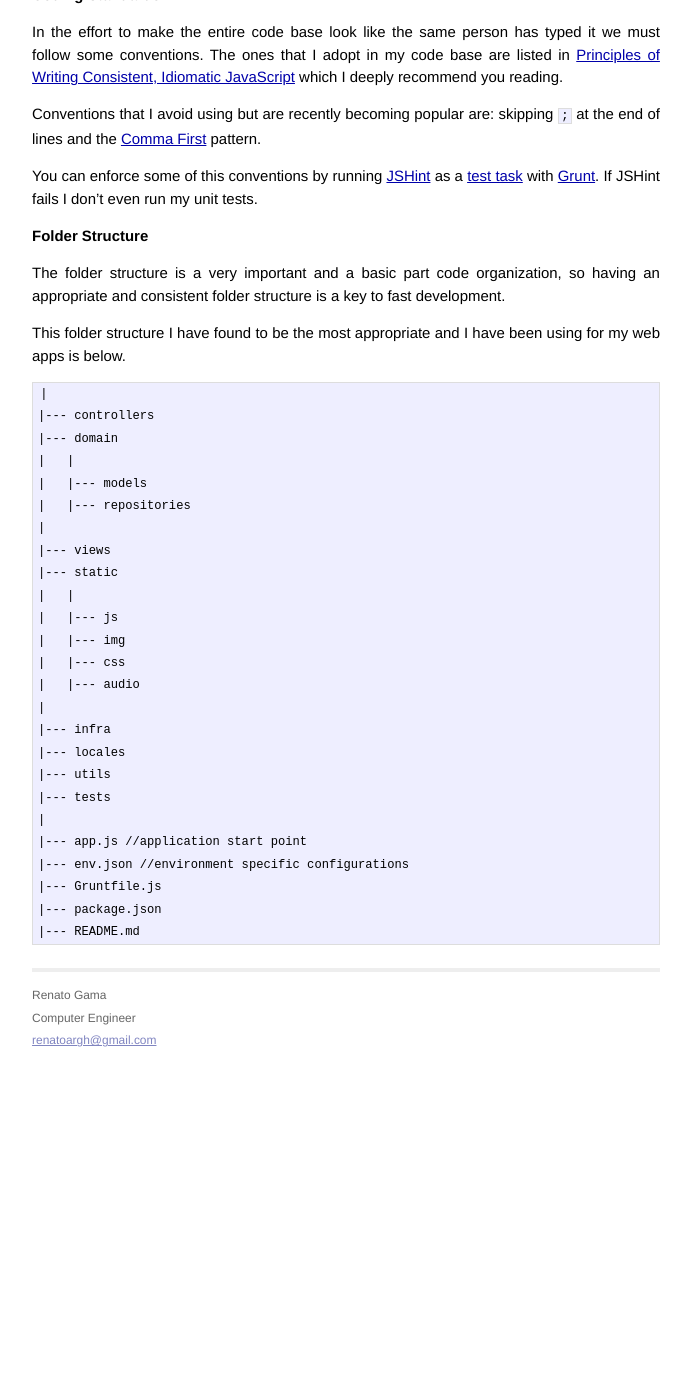
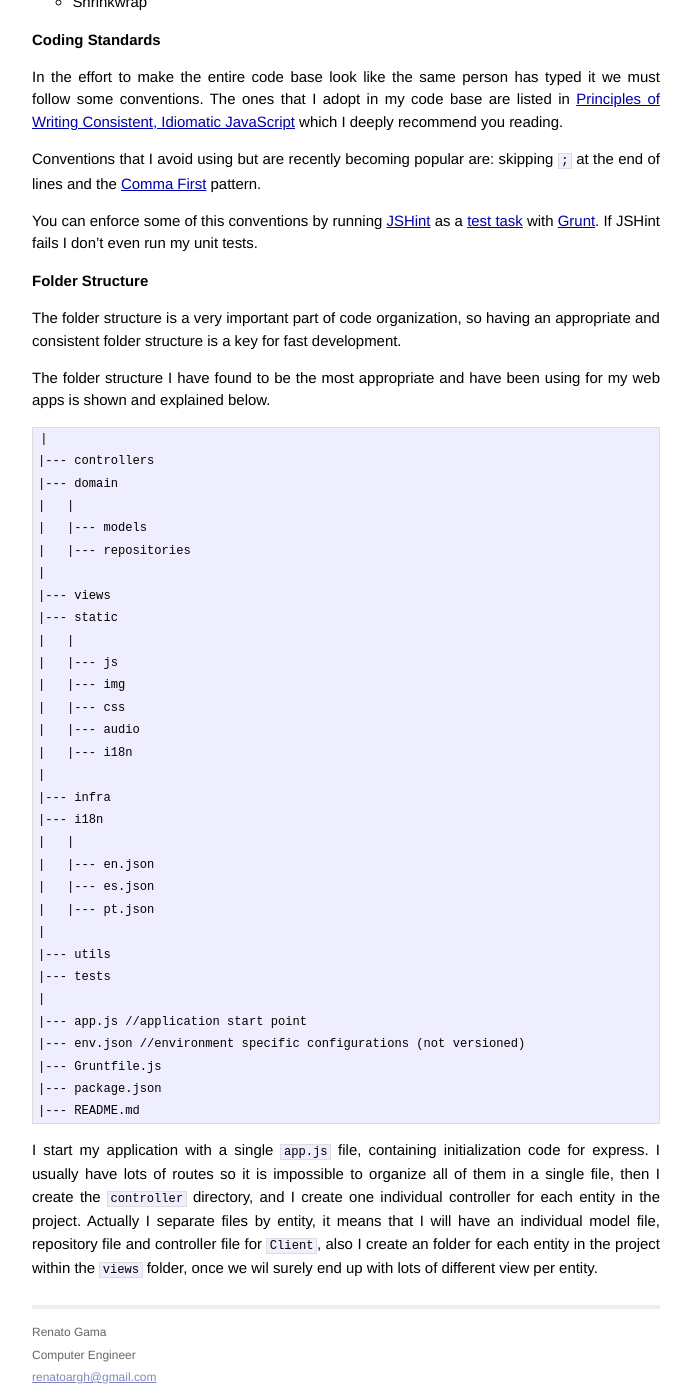
Before and after one commit to renatoargh/renatoargh.github.io, a Jekyll site: the page built from _posts/2014-03-23-web-application-aspects.md, in a window 1280 px wide and 1400 px high, scrolled down 1070 px. Shown: the whole window, without its empty margins (294-985 px from the left). Built offline with Jekyll 4.4.1, drawn with Linux system fonts in a browser that asks for light colours; Markdown is read by kramdown in place of the engine named in the settings; comment, search, counter and statistics services are not loaded; before the commit the page ends 2134 px from its top, so only the background shows below that; some of the changed text lies outside the part shown.

Commit message:
Update 2014-03-23-web-application-aspects.md

````diff
--- a/_posts/2014-03-23-web-application-aspects.md
+++ b/_posts/2014-03-23-web-application-aspects.md
@@ -3,8 +3,9 @@ layout: post
 title: Web Application Aspects
 ---
 
-This post is to catalog how I have been tackling some aspects of my node.js projects.
+This post is to catalog how I have been tackling some aspects of my node.js web projects. Each aspect will becoma a link to an individual post about the subject.
 
+- **Introduction**
 - **Coding Standards**
 - **Folder Structure**
 - **Internationalisation (i18n)**
@@ -55,9 +56,9 @@ You can enforce some of this conventions by running [JSHint](https://github.com/
 <div style="margin-top:15px;"></div>
 ## Folder Structure
 
-The folder structure is a very important and a basic part code organization, so having an appropriate and consistent folder structure is a key to fast development.
+The folder structure is a very important part of code organization, so having an appropriate and consistent folder structure is a key for fast development.
 
-This folder structure I have found to be the most appropriate and I have been using for my web apps is below.
+The folder structure I have found to be the most appropriate and have been using for my web apps is shown and explained below.
 
 ```
 |
@@ -74,15 +75,23 @@ This folder structure I have found to be the most appropriate and I have been us
 |   |--- img
 |   |--- css
 |   |--- audio
+|   |--- i18n
 |
 |--- infra
-|--- locales
+|--- i18n
+|   |
+|   |--- en.json
+|   |--- es.json
+|   |--- pt.json
+|
 |--- utils
 |--- tests
 |
 |--- app.js //application start point
-|--- env.json //environment specific configurations
+|--- env.json //environment specific configurations (not versioned)
 |--- Gruntfile.js
 |--- package.json
 |--- README.md
 ```
+
+I start my application with a single `app.js` file, containing initialization code for express. I usually have lots of routes so it is impossible to organize all of them in a single file, then I create the `controller` directory, and I create one individual controller for each entity in the project. Actually I separate files by entity, it means that I will have an individual model file, repository file and controller file for `Client`, also I create an folder for each entity in the project within the `views` folder, once we wil surely end up with lots of different view per entity.
````
